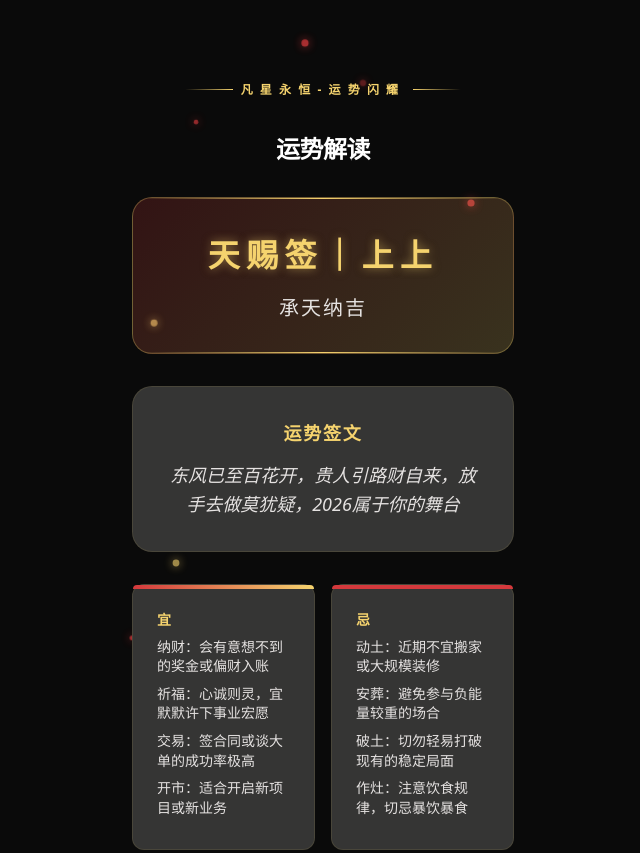
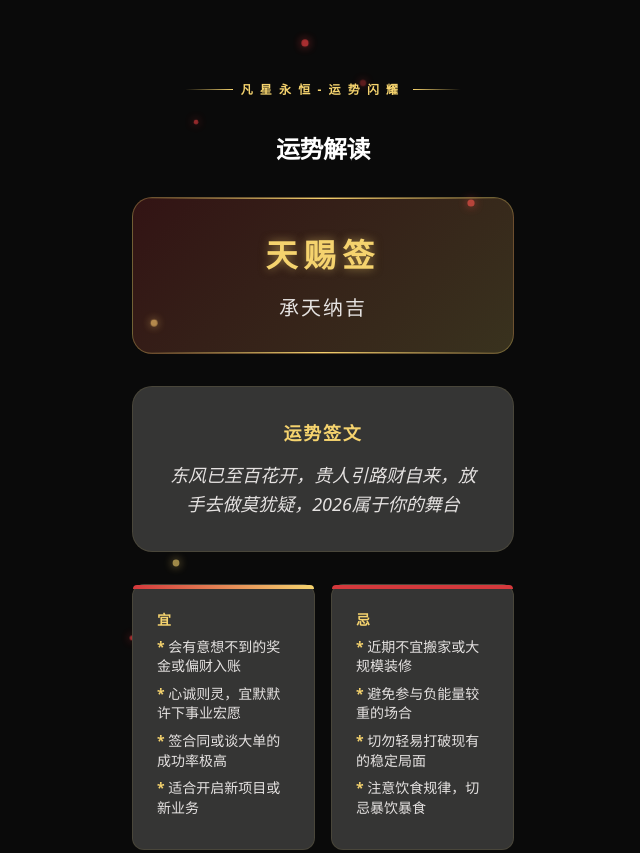
Before and after one commit to ebertdewey28111997-crypto/sm, a plain HTML site: page result.html in a window 1280 px wide. Shown: the top 853 px of the page, without its empty margins (317-957 px from the left). Drawn offline with Linux system fonts and the light colour scheme.

Commit message:
Add files via upload

```diff
--- a/result.html
+++ b/result.html
@@ -56,6 +56,7 @@
     .宜忌项 h4 { margin:0 0 .5rem; color:var(--secondary-container); font-size:.875rem; font-weight:700; letter-spacing:.1em; font-family:var(--font-stack); }
     .宜忌项 ul { margin:0; padding:0; list-style:none; }
     .宜忌项 li { margin:0 0 .5rem; color:var(--on-background); font-size:.875rem; line-height:1.4; font-family:var(--font-stack); }
+    .宜忌项 li b { color:var(--secondary-container); font-weight:700; }
 
     .详细运势区域 { margin-bottom:3rem; }
     .运势维度 { background:var(--surface-variant); border:1px solid rgba(245,211,110,.1); border-radius:12px; padding:1.5rem; margin-bottom:1rem; }
@@ -115,7 +116,7 @@
 
     <!-- 签头区域 -->
     <div class="签头区域">
-      <h3 class="签型大字" id="sign-type">天赐签｜上上</h3>
+      <h3 class="签型大字" id="sign-type">天赐签</h3>
       <p class="铭文内容" id="inscription-text">承天纳吉</p>
     </div>
 
@@ -213,26 +214,24 @@
     // 渲染运势数据
     function renderFortune(fortune) {
       document.getElementById('inscription-text').textContent = fortune.inscription;
-      document.getElementById('sign-type').textContent = fortune.signType;
+      // 只显示 ｜ 前面的签名部分，去掉"下签""中签"等等级
+      const signName = fortune.signType ? fortune.signType.split(/[｜|]/)[0].trim() : fortune.signType;
+      document.getElementById('sign-type').textContent = signName;
       document.getElementById('summary-text').textContent = fortune.summary;
 
-      // 渲染宜列表
-      const yiList = document.getElementById('yi-list');
-      yiList.innerHTML = '';
-      fortune.yi.forEach(item => {
-        const li = document.createElement('li');
-        li.textContent = item;
-        yiList.appendChild(li);
-      });
-
-      // 渲染忌列表
-      const jiList = document.getElementById('ji-list');
-      jiList.innerHTML = '';
-      fortune.ji.forEach(item => {
-        const li = document.createElement('li');
-        li.textContent = item;
-        jiList.appendChild(li);
-      });
+      // 渲染宜/忌列表：黄历术语用 * 代替，只展示白话解析
+      function renderYiJiList(listEl, items) {
+        listEl.innerHTML = '';
+        items.forEach(item => {
+          const colonIdx = item.search(/[：:]/);
+          const desc = colonIdx !== -1 ? item.slice(colonIdx + 1).trim() : item;
+          const li = document.createElement('li');
+          li.innerHTML = '<b>*</b> ' + desc;
+          listEl.appendChild(li);
+        });
+      }
+      renderYiJiList(document.getElementById('yi-list'), fortune.yi);
+      renderYiJiList(document.getElementById('ji-list'), fortune.ji);
 
       document.getElementById('career-fortune').textContent = fortune.career;
       document.getElementById('wealth-fortune').textContent = fortune.wealth;
```
Also changed, not shown: 输入页.html (+5 -5 lines).
